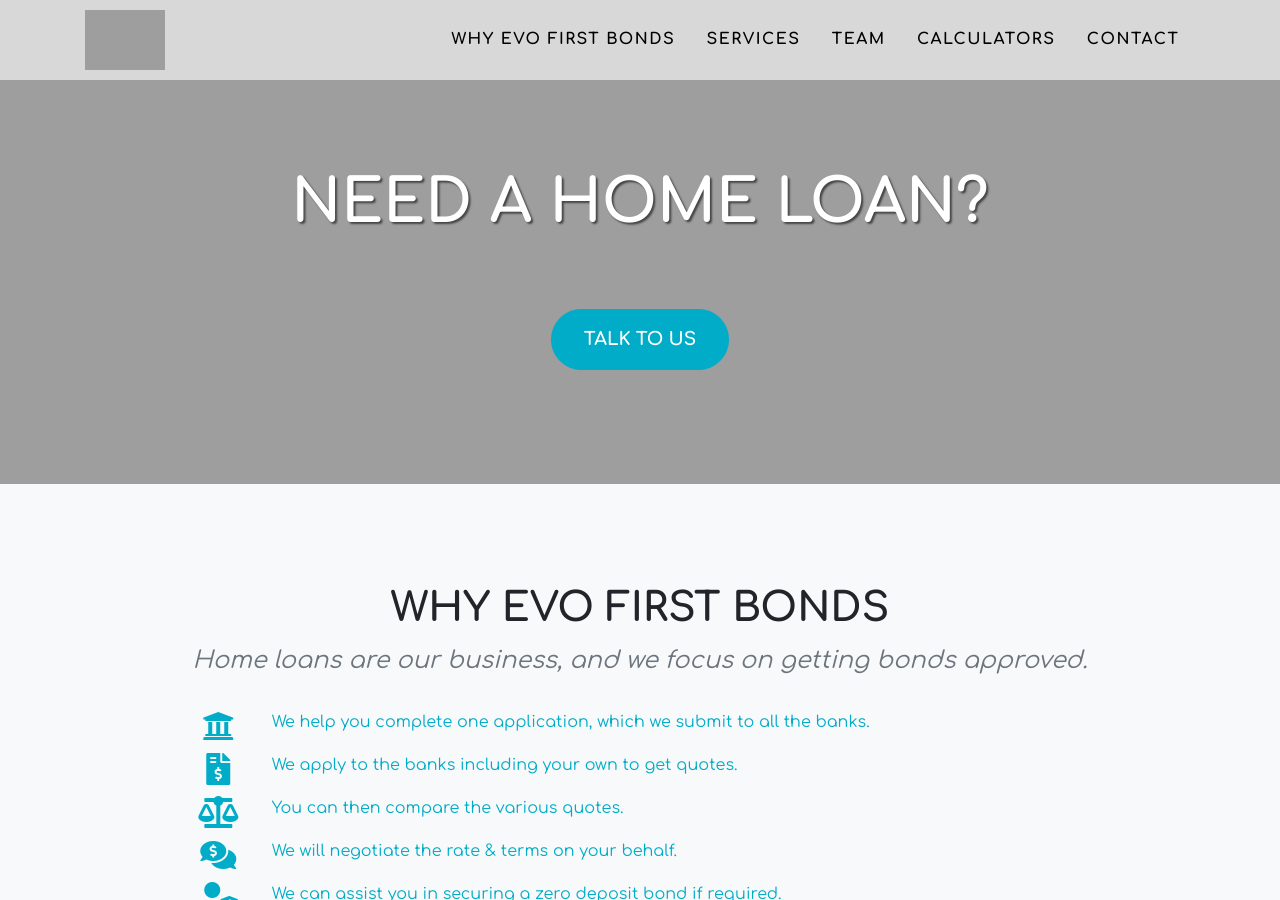
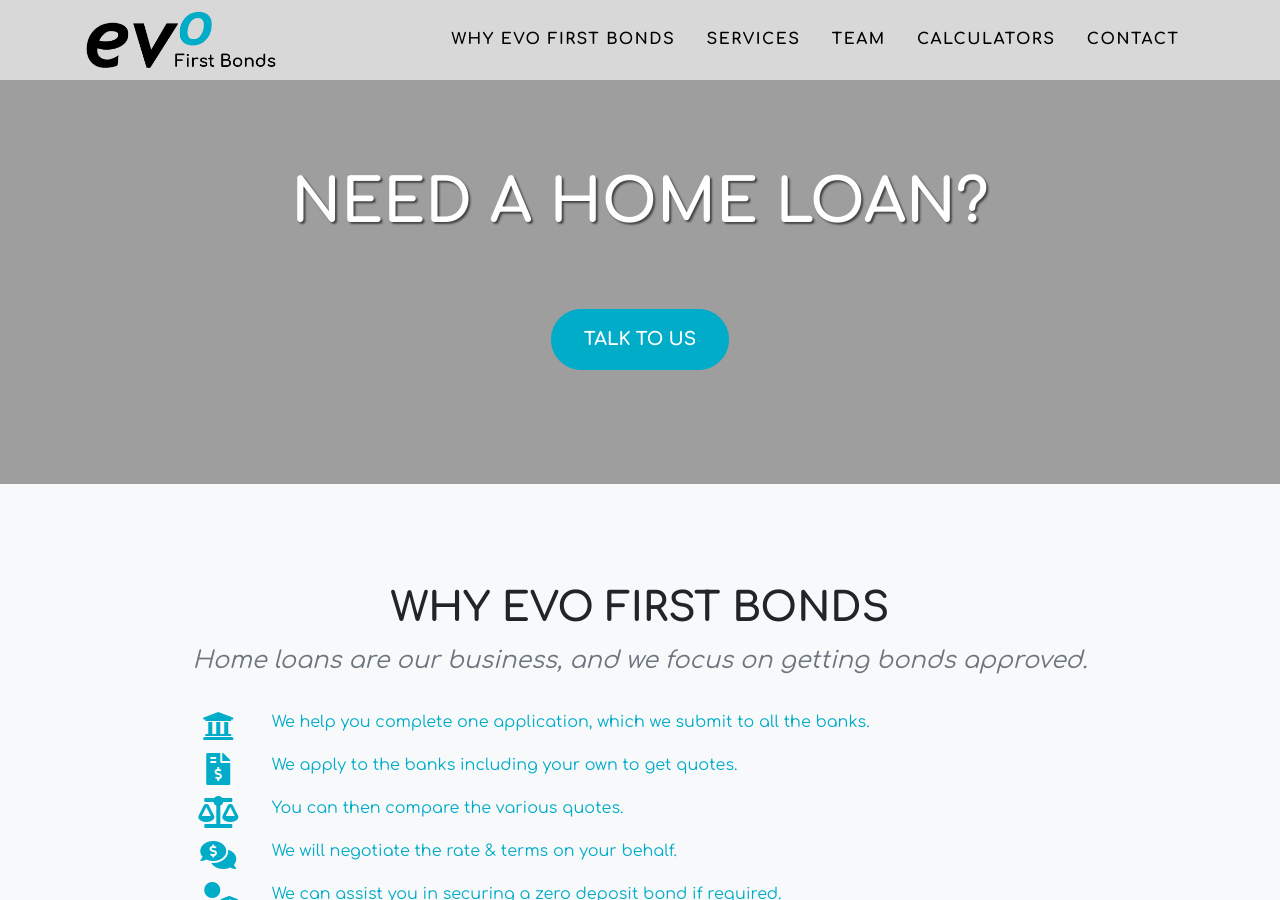
Before and after one commit to Intellify-Cloud/ev-firstb, a Jekyll site: the page built from index.md, in a window 1280 px wide and 900 px high. Built offline with Jekyll 4.4.1, drawn with Linux system fonts in a browser that asks for light colours.

Commit message:
0701.2147

```diff
--- a/_config.yml
+++ b/_config.yml
@@ -20,7 +20,7 @@ webserver_headers:
     - GET, OPTIONS, HEAD
 
 logo:
-  path: /assets/xxx.png
+  path: /assets/logo.png
 
 exclude: [node_modules,webpack-config.js,package.json,package-lock.json]
 
--- a/_data/sitetext.yml
+++ b/_data/sitetext.yml
@@ -118,7 +118,7 @@ team:
     people:
       - name: "Mario Martins"
         role: "Head of Homeloans"
-        image: assets/img/team/xxx.jpg
+        image: assets/img/team/300x300.jpg
         social:
           - url: tel:082 330 3232
             icon: fas fa-phone
```
Also changed, not shown: assets/img/evo up-logo.png (deleted), assets/img/team/300x300.jpg (added), assets/img/team/500x500.jpg (deleted), assets/img/team/Claudia Holtzhauzen - Evo Up - Bond Administrator.jpg (deleted), assets/img/team/gavin-young.jpg (deleted), assets/logo old.png (deleted), assets/logo.png, social_evoup.jpg (deleted).
